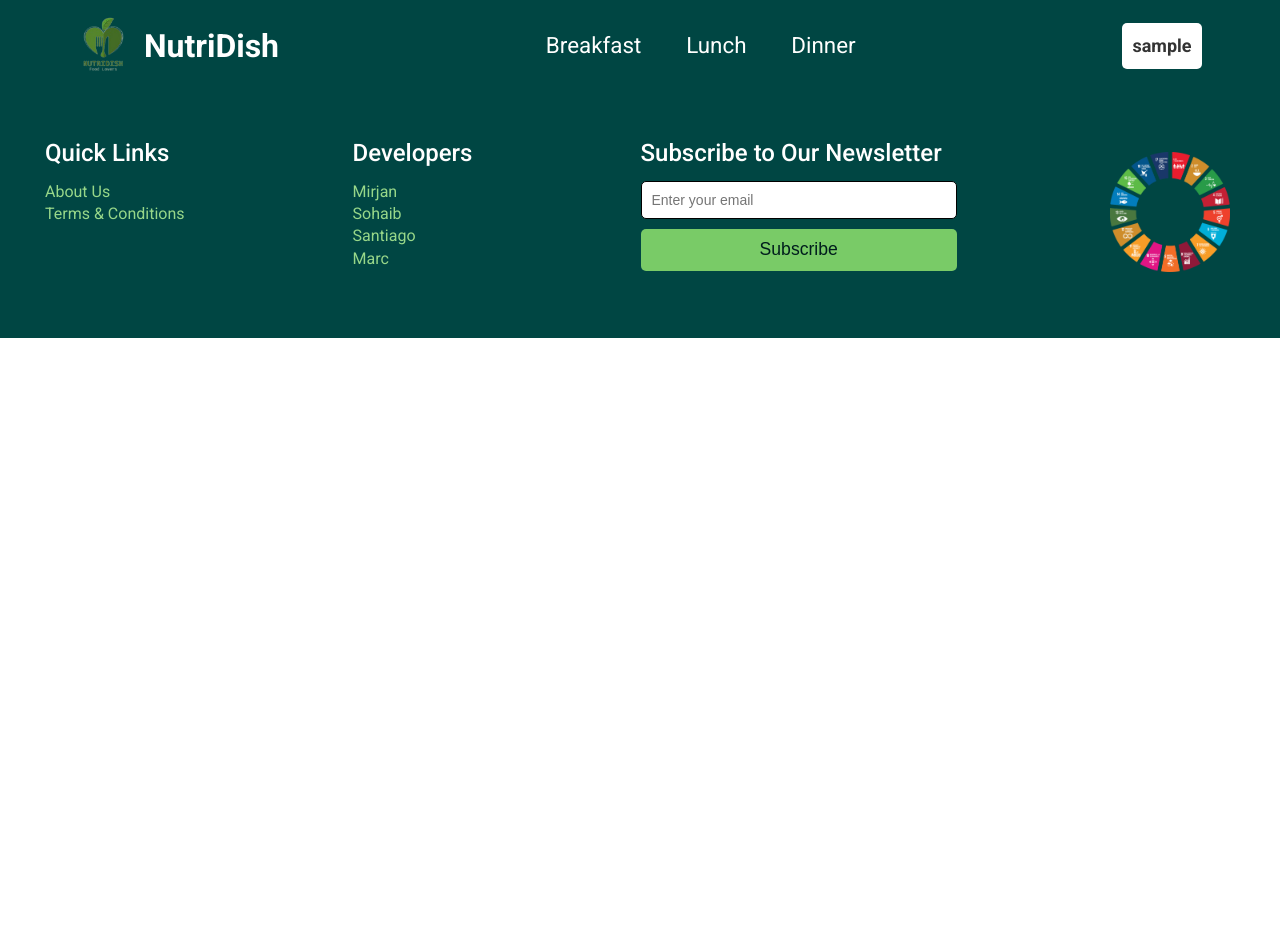
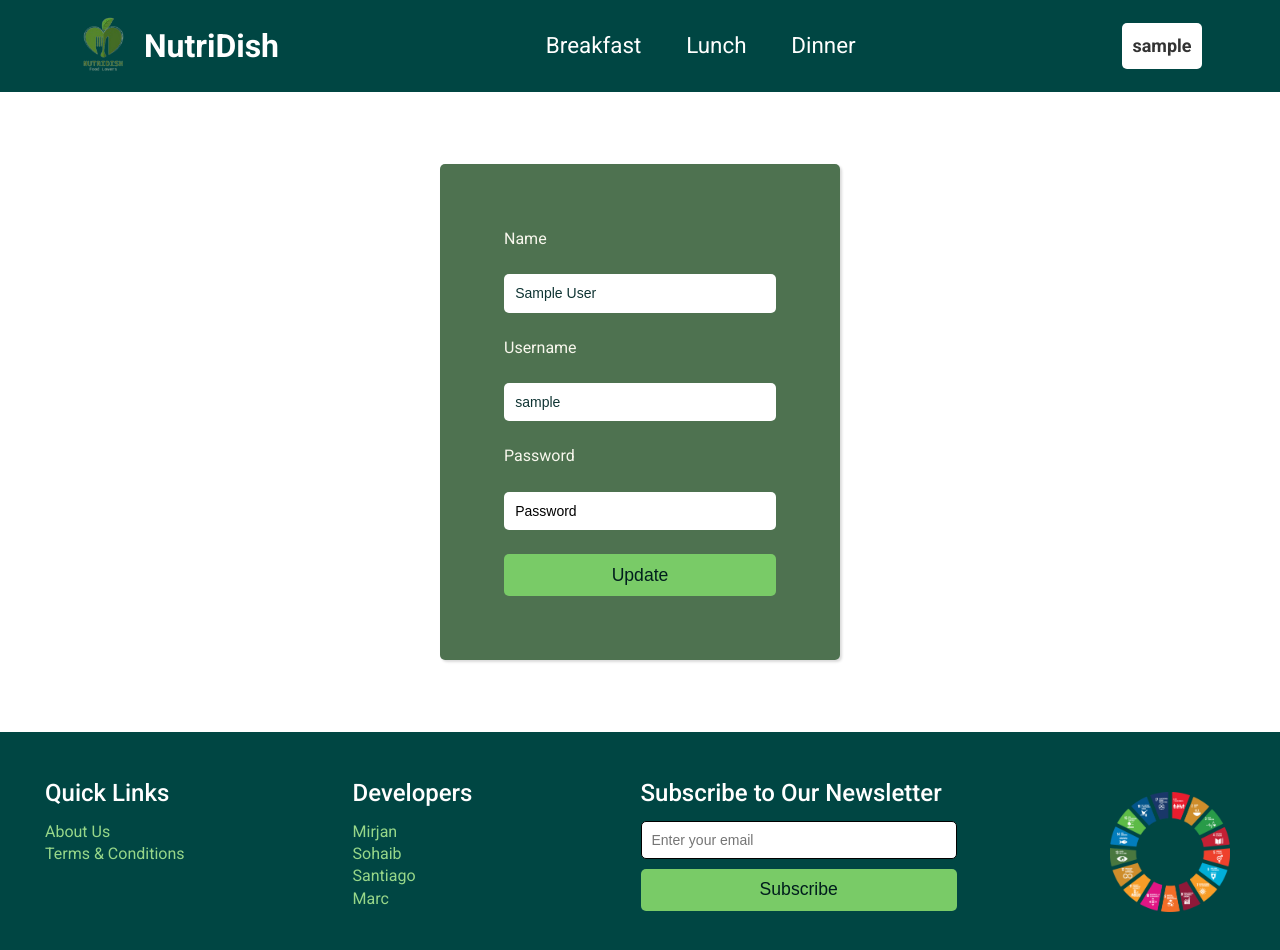
Before and after one commit to SohaibZahiid/NutriDish, a React (Vite) app: page /profile/1 in a window 1280 px wide. Shown: the top 950 px of the page. Before the commit the page ends 800 px from the top, so only its background shows below. Built offline with nearby package versions, Linux system fonts and the light colour scheme; sample sign-in values are in the browser's storage.

Commit message:
added user profile update

```diff
--- a/src/App.jsx
+++ b/src/App.jsx
@@ -14,6 +14,7 @@ import Single from "./pages/Single"
 import { requireLoggedOut } from "./Guards/RouteGuard";
 import Favorite from "./pages/Favorite";
 import { ToastContainer } from "react-toastify";
+import Profile from "./pages/Profile";
 
 function App() {
   return (
@@ -40,6 +41,13 @@ function App() {
             )
           }
         />
+        <Route path="/profile/:userId" element={
+          !requireLoggedOut() ? (
+            <Profile />
+          ) : (
+            <Navigate to="/login" />
+          )
+         } />
         <Route path="/register" element={ <Register /> } />
         <Route path="/TermsAndConditions" element={ <TermsAndConditions/>}/>
         <Route path="/About" element={ <About/>}/>
--- a/src/components/DropdownProfile.jsx
+++ b/src/components/DropdownProfile.jsx
@@ -1,15 +1,24 @@
 import { Link } from "react-router-dom";
 import "../styles/DropdownProfile.css";
 import { FaUserLarge, FaArrowRightFromBracket, FaHeart } from "react-icons/fa6";
+import { useContext } from "react";
+import { AuthContext } from "../contexts/AuthContext";
+
 
 function DropdownProfile({ logout }) {
+
+  const { currentUser } = useContext(AuthContext);
+
+
   return (
     <div className="dropdown">
       <ul>
+        <Link to={`/profile/${currentUser.id}`}>
           <li>
             <FaUserLarge className="icon" />
             <p>Profile</p>
           </li>
+        </Link>
         <Link to={`/favorites`}>
           <li>
             <FaHeart className="icon" />
--- a/src/components/Navbar.jsx
+++ b/src/components/Navbar.jsx
@@ -1,13 +1,12 @@
 import { Link } from "react-router-dom";
 import "../styles/Navbar.css";
-import { useContext, useState, useRef, useEffect } from "react";
+import { useContext } from "react";
 import { AuthContext } from "../contexts/AuthContext";
 import DropdownProfile from "./DropdownProfile";
 
 const Navbar = () => {
   const { currentUser, logout } = useContext(AuthContext);
 
-  const [openProfile, setOpenProfile] = useState(false);
 
   return (
     <>
@@ -40,7 +39,6 @@ const Navbar = () => {
               <div className="user-dropdown-container">
               <p
                   className="user-dropdown"
-                  onClick={() => setOpenProfile((prev) => !prev)}
                 >
                   {currentUser.username}
                 </p>
--- a/src/contexts/AuthContext.jsx
+++ b/src/contexts/AuthContext.jsx
@@ -25,7 +25,7 @@ export const AuthContextProvider = ({ children }) => {
   }, [currentUser]);
 
   return (
-    <AuthContext.Provider value={{ currentUser, login, logout }}>
+    <AuthContext.Provider value={{ currentUser, login, logout, setCurrentUser }}>
       {children}
     </AuthContext.Provider>
   );
--- /dev/null
+++ b/src/pages/Profile.jsx
@@ -0,0 +1,86 @@
+import "../styles/Register.css";
+import { useState, useContext } from "react";
+import axios from "axios";
+import { AuthContext } from "../contexts/AuthContext";
+import { toast } from "react-toastify";
+
+function Profile() {
+  const API = import.meta.env.VITE_API;
+
+  const { currentUser, setCurrentUser } = useContext(AuthContext);
+
+  const [formData, setFormData] = useState({
+    name: currentUser.name,
+    username: currentUser.username,
+    password: currentUser.password,
+  });
+
+
+  const handleChange = (e) => {
+    setFormData((prev) => ({ ...prev, [e.target.name]: e.target.value }));
+  };
+
+  const handleClick = async (e) => {
+    e.preventDefault();
+    try {
+      const res = await axios.put(`${API}/user/${currentUser.id}/update`, formData);
+      if (res.data.status == 200) {
+        toast.success(res.data.message)
+        setCurrentUser(res.data.data)
+      } else {
+        toast.error(res.data.message)
+      }
+    } catch (err) {
+      toast.error(err.response.data?.name)
+      toast.error(err.response.data?.username)
+      toast.error(err.response.data?.password)
+    }
+  };
+
+  return (
+    <>
+      <div className="register">
+        <div
+          className="register-container"
+          style={{ gridTemplateColumns: "1fr" }}
+        >
+          <div className="form-container">
+            <form className="register-form">
+              <label>Name</label>
+              <input
+                type="text"
+                placeholder="Name"
+                name="name"
+                onChange={handleChange}
+                value={formData.name}
+              />
+
+              <label>Username</label>
+              <input
+                type="text"
+                placeholder="Username"
+                name="username"
+                onChange={handleChange}
+                value={formData.username}
+              />
+
+              <label>Password</label>
+              <input
+                type="password"
+                placeholder="Password"
+                name="password"
+                onChange={handleChange}
+                value={formData.password}
+              />
+              <button className="submit btn" onClick={handleClick}>
+                Update
+              </button>
+            </form>
+          </div>
+        </div>
+      </div>
+    </>
+  );
+}
+
+export default Profile;
```
Lines whose indentation alone changed are shown as unchanged.
